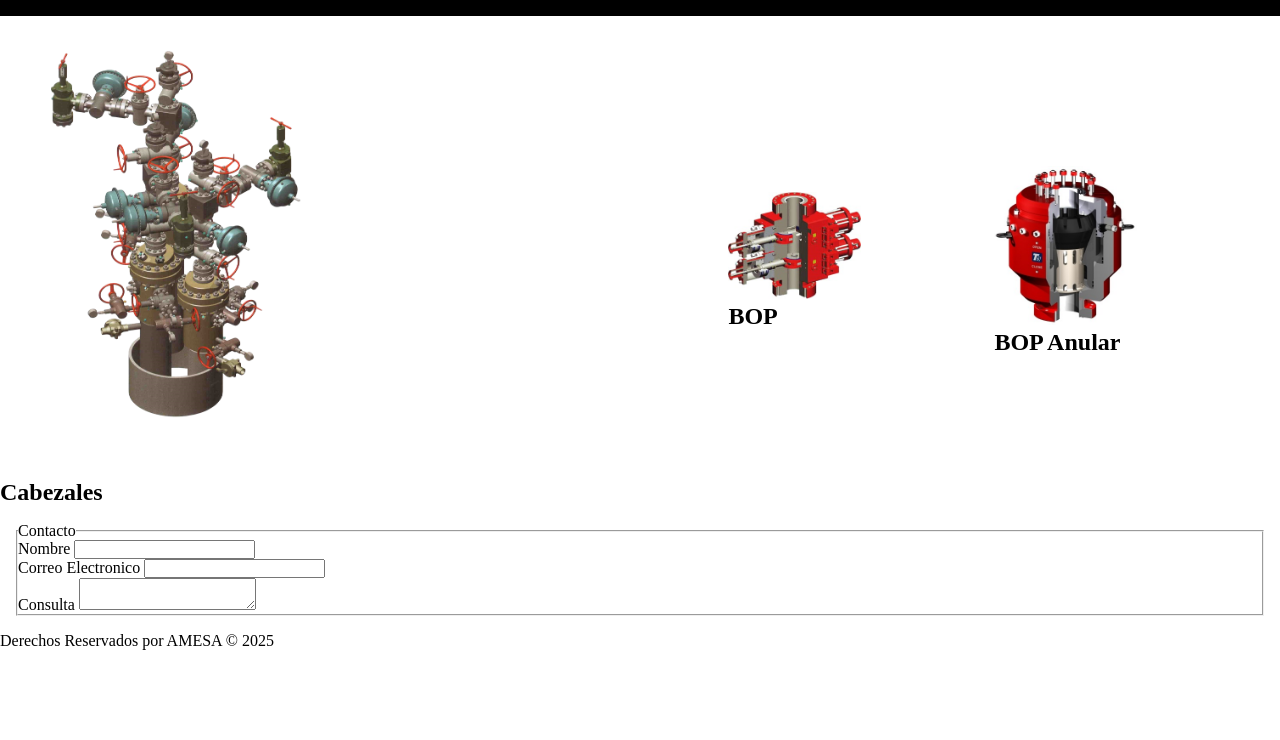
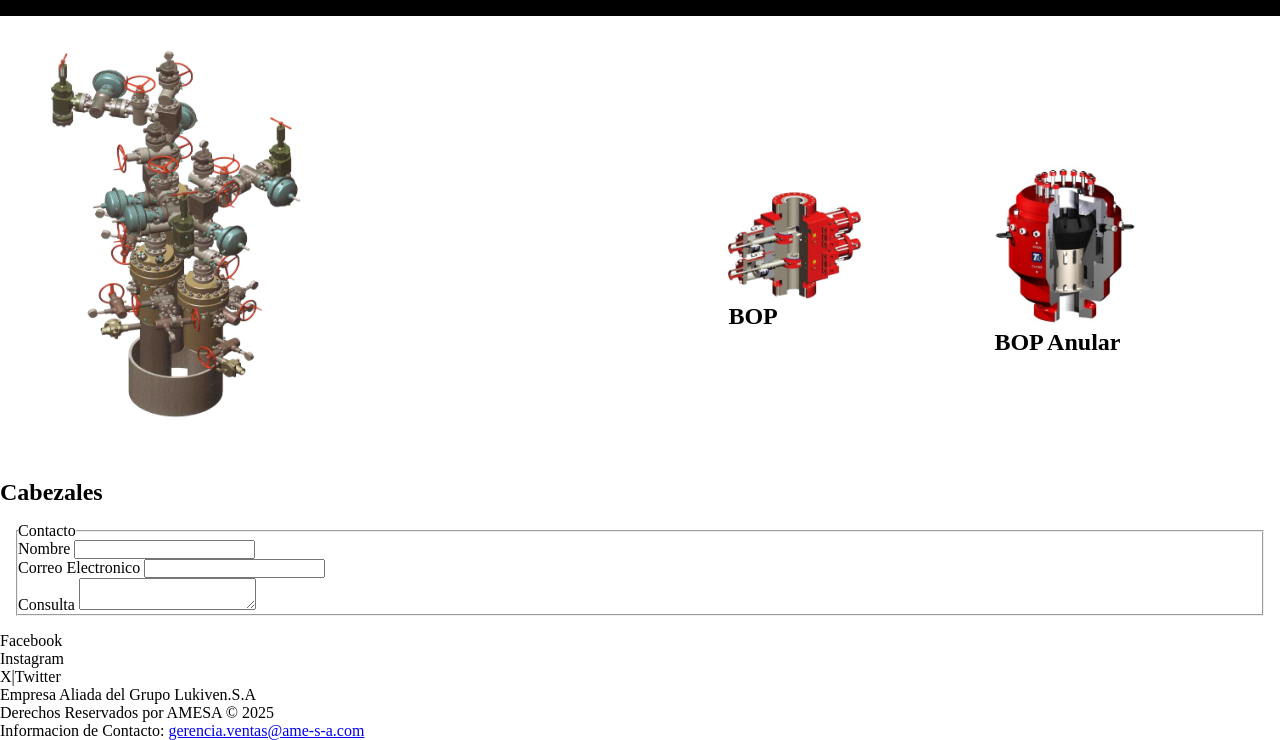
Before and after one commit to YzusG/proyecto-jg, a plain HTML site: page index.html in a window 1280 px wide. Shown: the part 1024-1764 px from the top of the page. Before the commit the page ends 1674 px from the top, so only its background shows below. Drawn offline with Linux system fonts and the light colour scheme.

Commit message:
footer: Espacio de iconos, correo con enlace, se agrego otro parrafo

```diff
--- a/index.html
+++ b/index.html
@@ -75,9 +75,21 @@
         </fieldset>
       </form>
     </section>
-    <footer>
-      <div id="container-footer">
-        <p>Derechos Reservados por AMESA &copy; 2025</p>
+    <footer id="container-footer">
+      <ul>
+        <li>Facebook</li>
+        <li>Instagram</li>
+        <li>X|Twitter</li>
+      </ul>
+      <p>Empresa Aliada del Grupo Lukiven.S.A</p>
+      <p>Derechos Reservados por AMESA &copy; 2025</p>
+      <div>
+        <p>
+          Informacion de Contacto:
+          <a href="mailto:gerencia.ventas@ame-s-a.com" target="_blank"
+            >gerencia.ventas@ame-s-a.com</a
+          >
+        </p>
       </div>
     </footer>
   </body>
```
